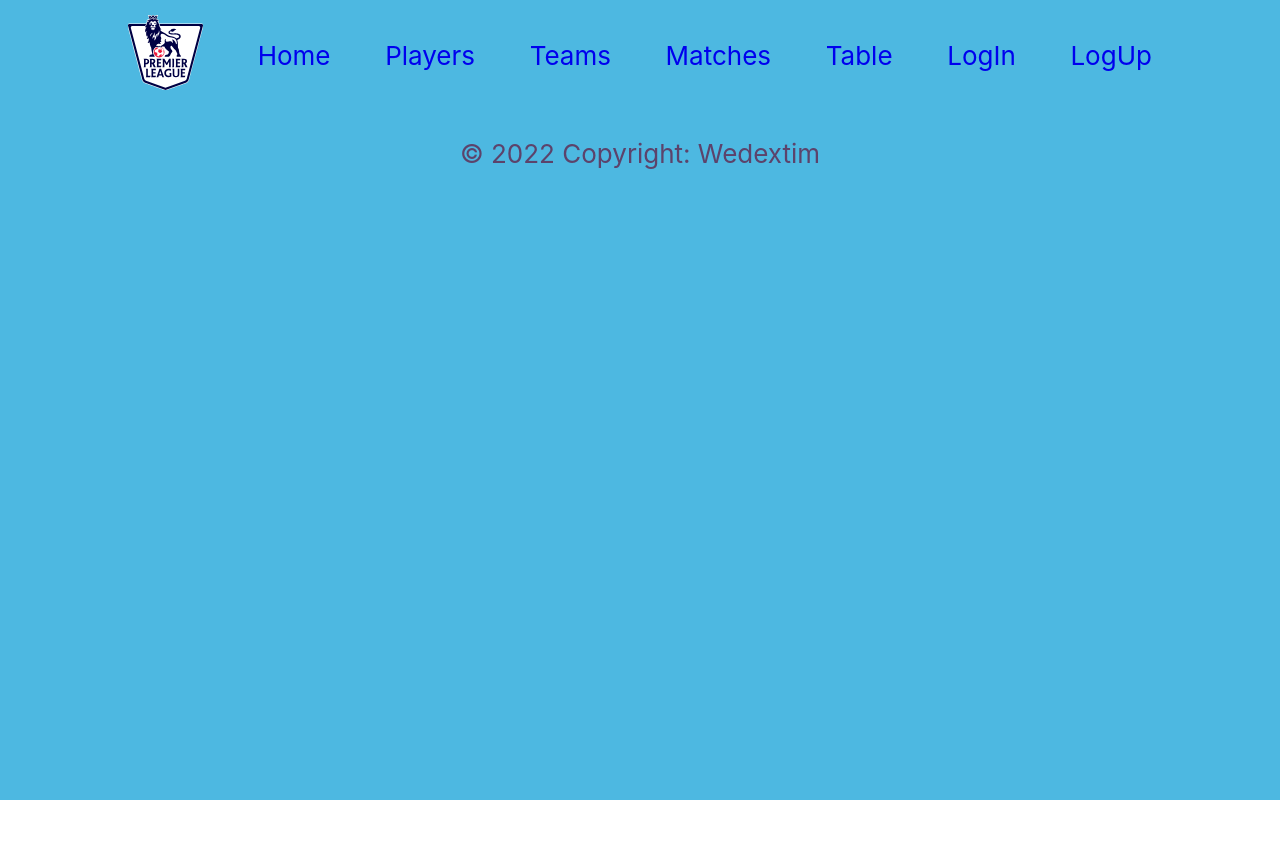
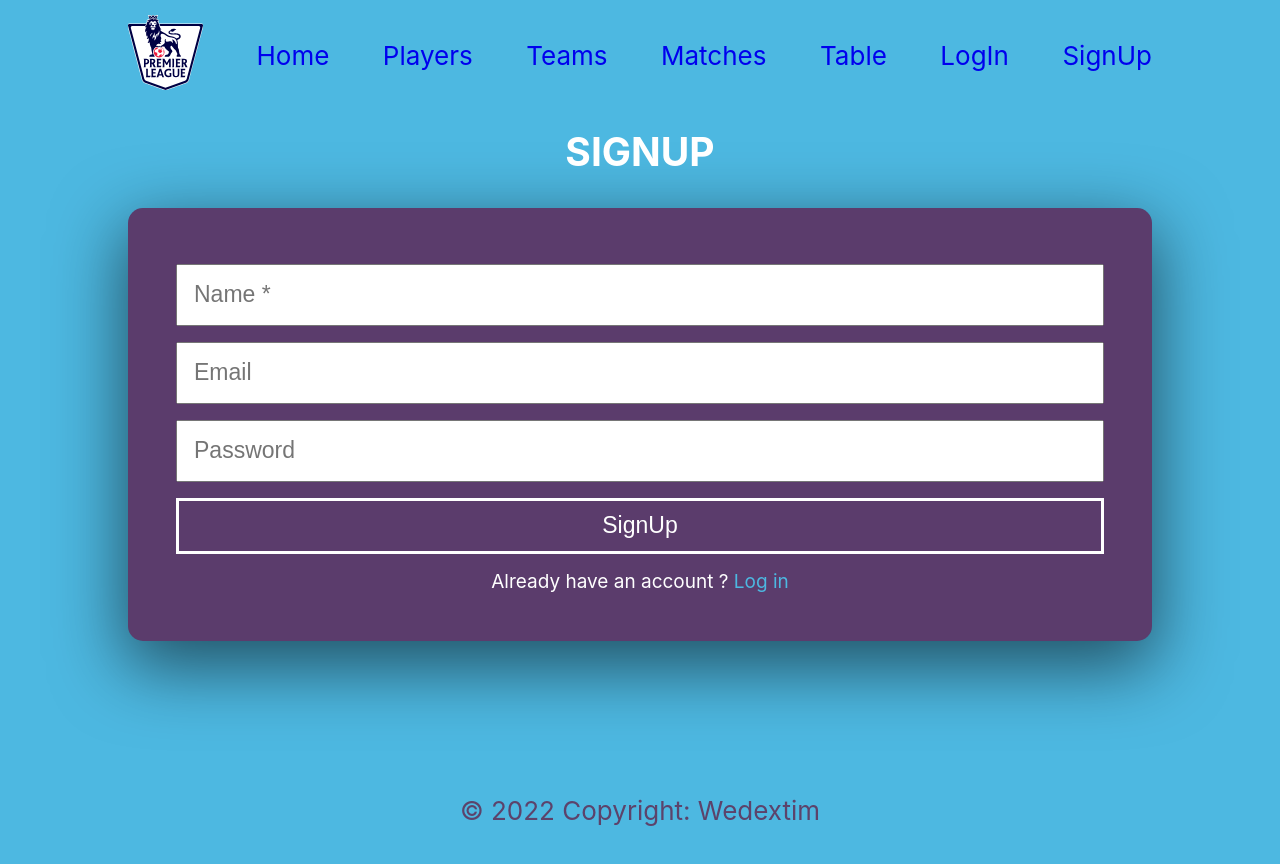
Before and after one commit to lolitamalinovskaya/Premier-League-App, a React (Create React App) app: page /signUp in a window 1280 px wide. Shown: the top 864 px of the page. Before the commit the page ends 800 px from the top, so only its background shows below. Built offline with nearby package versions, Linux system fonts and the light colour scheme.

Commit message:
Fix useReducer in App

```diff
--- a/src/App.js
+++ b/src/App.js
@@ -8,26 +8,27 @@ import Table from "./pages/Table";
 import Home from "./pages/Home";
 import {Footer} from "./components/Footer";
 import LogIn from "./pages/LogIn";
-import LogUp from "./pages/LogUp";
+import SignUp from "./pages/SignUp";
 
 import './App.scss';
 
 function initialState() {
     return {
-        players: null, /*[]*/
+        players: null,
         teams: null,
         isLoaded: false,
         error: null,
-        isFavorite: false, /*in Api*/
+        isFavorite: false,
         matches: null,
         table: null,
+        playersLinks: null,
     };
 }
 
 function reducer(state, action) {
     if (action.type === "PLAYERS") {
 
-        return {...state, players: action.payload, isLoaded: true}
+        return {...state, players: action.payload, isLoaded: true, playersLinks: action.next}
     }
     if (action.type === "ERROR") {
 
@@ -69,7 +70,7 @@ function App() {
                           <Route path="matches" element={<Matches state={state} dispatch={dispatch}/>} />
                           <Route path="table" element={<Table state={state} dispatch={dispatch}/>} />
                           <Route path="logIn" element={<LogIn />} />
-                          <Route path="logUp" element={<LogUp />} />
+                          <Route path="signUp" element={<SignUp />} />
                       </Routes>
                   </Router>
               <Footer />
--- a/src/components/Navbar.js
+++ b/src/components/Navbar.js
@@ -28,7 +28,7 @@ const Navbar = () => {
                 <Link to="/logIn">LogIn</Link>
             </li>
             <li>
-                <Link to="/logUp">LogUp</Link>
+                <Link to="/signUp">SignUp</Link>
             </li>
         </div>
     )
--- a/src/components/Navbar.scss
+++ b/src/components/Navbar.scss
@@ -29,7 +29,7 @@
       }
     }
 
-    a:hover {
+    a:hover, a:focus {
       color: #ffffff;
       transition: all 0.25s ease-in-out;
       font-size: calc(13px + 2vmin);
--- a/src/pages/LogIn.js
+++ b/src/pages/LogIn.js
@@ -11,7 +11,7 @@ const LogIn = () => {
                 <input type="text" placeholder="Email"/>
                 <input type="password" placeholder="Password"/>
                 <button>Login</button>
-                <p>Don’t have an account ? <Link to={'/logUp'}> Register </Link></p>
+                <p>Don’t have an account ? <Link to={'/signUp'}> Register </Link></p>
             </div>
         </section>
     )
--- a/src/pages/Matches.js
+++ b/src/pages/Matches.js
@@ -9,7 +9,7 @@ const Matches = ({state, dispatch}) => {
             .then((res) => res.json())
             .then((res) => dispatch({type: "MATCHES", payload: res.data}))
             .catch((e) => dispatch({type: "ERROR", payload: e}))
-    }, [dispatch, state])
+    }, [])
 
 
     const parseDate = string => {
--- a/src/pages/Players.js
+++ b/src/pages/Players.js
@@ -7,9 +7,9 @@ const Players = ({state, dispatch}) => {
         if (state.players !== null) return
         fetch('https://polar-shelf-59117.herokuapp.com/api/v1/players')/*api have pagination*/
             .then((res) => res.json())
-            .then((res) => dispatch({type: "PLAYERS", payload: res.data}))
+            .then((res) => dispatch({type: "PLAYERS", payload: res.data, next: res.links}))
             .catch((e) => dispatch({type: "ERROR", payload: e}))
-    }, [dispatch, state]);
+    }, []);
 
     return (
         <section>
@@ -30,7 +30,8 @@ const Players = ({state, dispatch}) => {
                             <td>{el.position.name} </td>
                         </tr>)}
                         </tbody>
-                </table> : <Progress/>
+                    </table>
+                : <Progress/>
             }
         </section>
     )
--- a/src/pages/LogUp.js
+++ b/src/pages/SignUp.js
@@ -2,19 +2,19 @@ import React from 'react';
 import {Link} from "react-router-dom";
 import './LogIn.scss';
 
-const LogUp = () => {
+const SignUp = () => {
     return (
         <section className="log-up">
-            <h2>LogUp</h2>
+            <h2>SignUp</h2>
             <div className="log-up-inner">
                 <input type="text" placeholder="Name *"/>
                 <input type="text" placeholder="Email"/>
                 <input type="password" placeholder="Password"/>
-                <button>LogUp</button>
+                <button>SignUp</button>
                 <p>Already have an account ? <Link to={'/logIn'}> Log in </Link></p>
             </div>
         </section>
     )
 }
 
-export default LogUp;
+export default SignUp;
--- a/src/pages/Table.js
+++ b/src/pages/Table.js
@@ -9,7 +9,7 @@ const Table = ({state, dispatch}) => {
             .then((res) => res.json())
             .then((res) => dispatch({type: "TABLE", payload: res.data}))
             .catch((e) => dispatch({type: "ERROR", payload: e}))
-    }, [dispatch, state])
+    }, [])
 
     return (
         <section>
```
Lines whose indentation alone changed are shown as unchanged.
